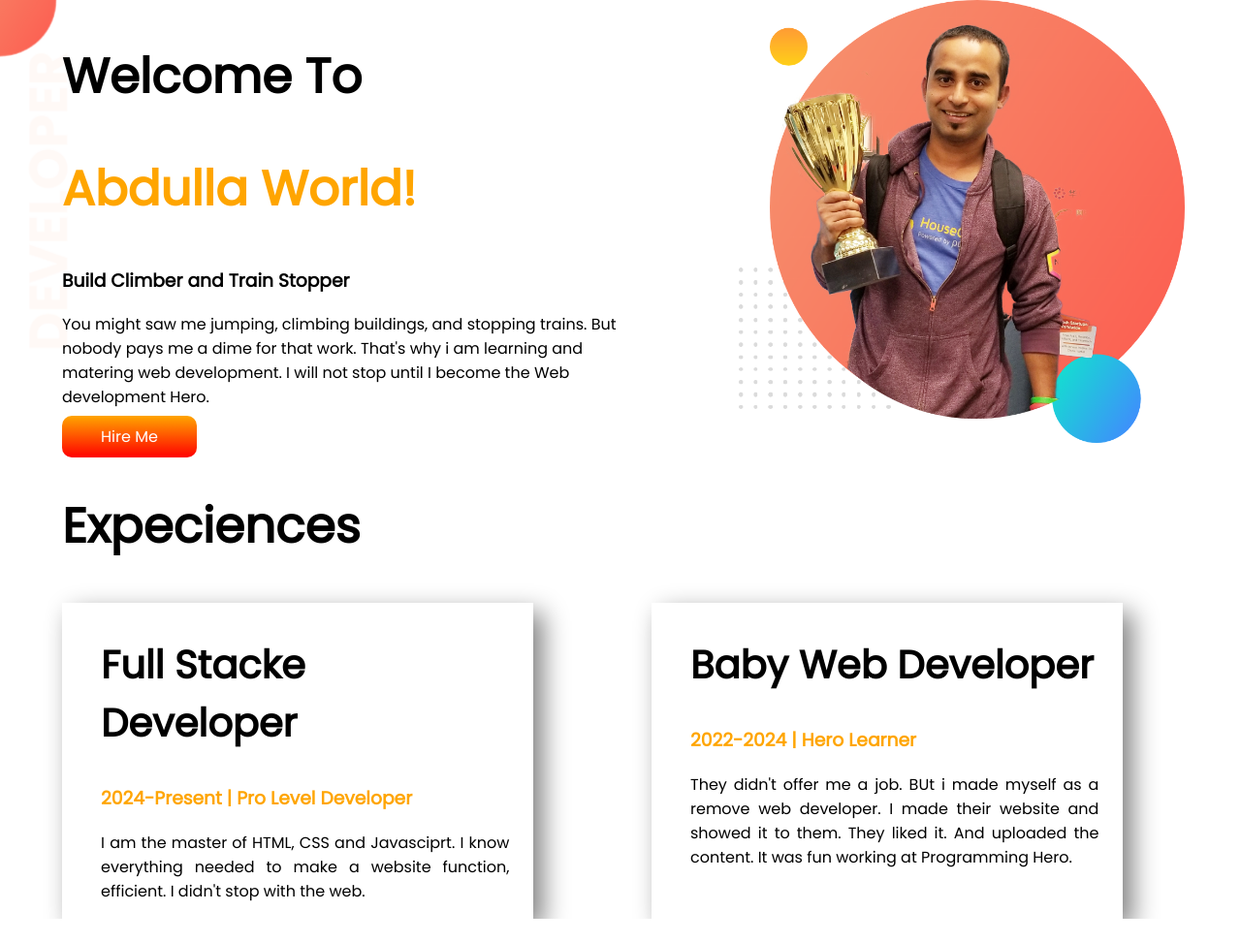
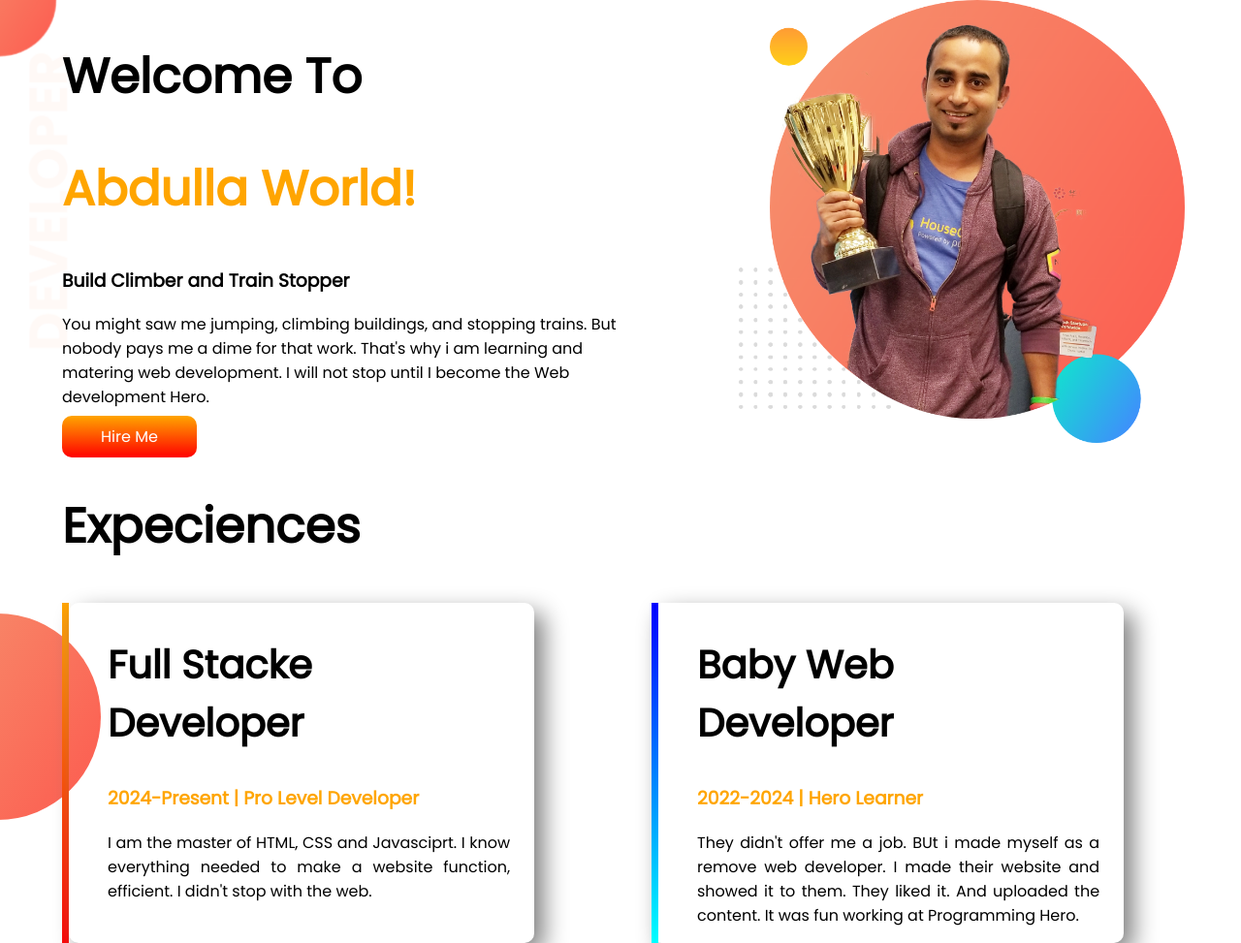
Before and after one commit to dihanalabdulla/developer-portfolio, a plain HTML site: page index.html in a window 1280 px wide. Shown: the whole page at 97% size. Before the commit the page ends 948 px from the top, so only its background shows below. Drawn offline with Linux system fonts and the light colour scheme.

Commit message:
border-add

```diff
--- a/index.html
+++ b/index.html
@@ -31,7 +31,7 @@
     </section>
     <section class="experience-area">
         <h1>Expeciences</h1>
-        <div class="flexible-container">
+        <div id="full-dev" class="flexible-container">
             <div class="experience">
                 <h2>Full Stacke Developer</h2>
                 <h3 class="orange-color">2024-Present | Pro Level Developer </h3>
@@ -41,7 +41,7 @@
                     I didn't stop with the web.
                 </p>
             </div>
-            <div class="experience">
+            <div id="baby-web" class="experience">
                 <h2>Baby Web Developer</h2>
                 <h3 class="orange-color">2022-2024 | Hero Learner</h3>
                 <p>They didn't offer me a job. BUt i made myself as a remove web developer. I made their website and
--- a/style.css
+++ b/style.css
@@ -41,12 +41,27 @@ h1{
     padding-right: 25px;
     box-shadow: 10px 10px 25px gray;
     margin-right: 10%;
+    border-radius: 10px;
 }
+    #baby-web{
+        border-left: 7px solid;
+        border-image: linear-gradient(blue, cyan);
+        border-image-slice: 1;
+    }
+    #full-dev{
+        border-left: 7px solid;
+        border-image: linear-gradient(orange, red);
+        border-image-slice: 1;
+    }
+
 .experience p{
     text-align: justify;
 }
 .experience-area{
     padding-left: 5%;
+    background-image: url(images/exp-bg.png);
+    background-repeat: no-repeat;
+    background-position: left;
 }
 h2{
     font-size: 40px;
```
